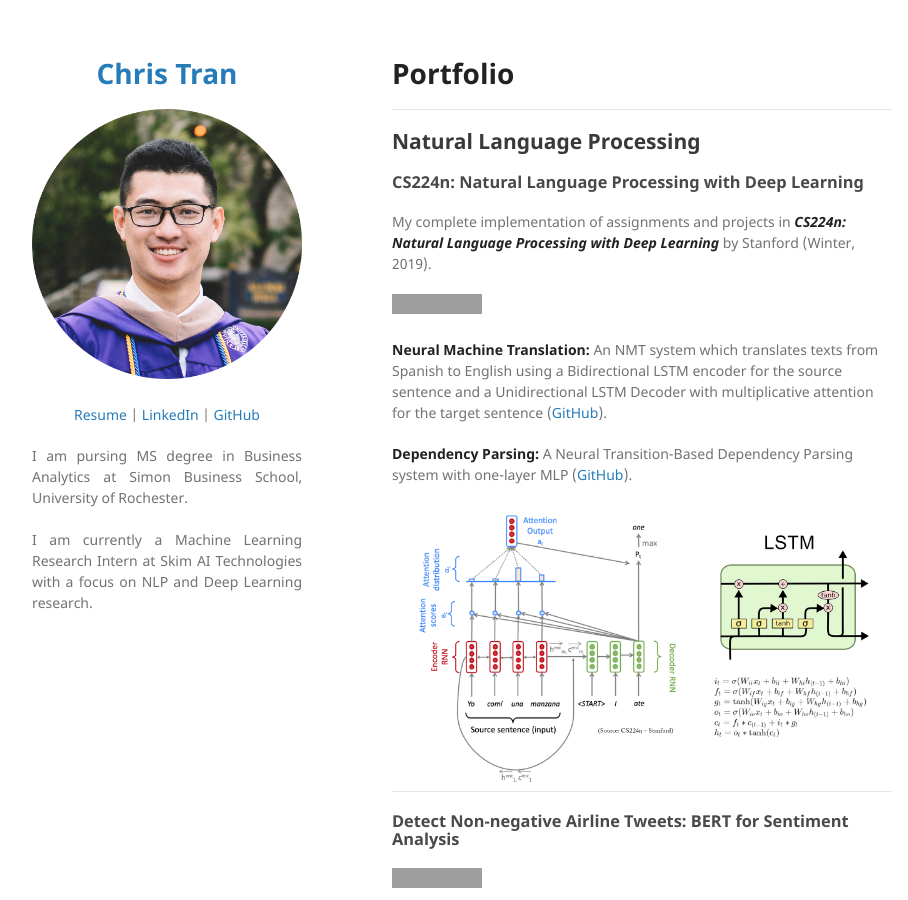
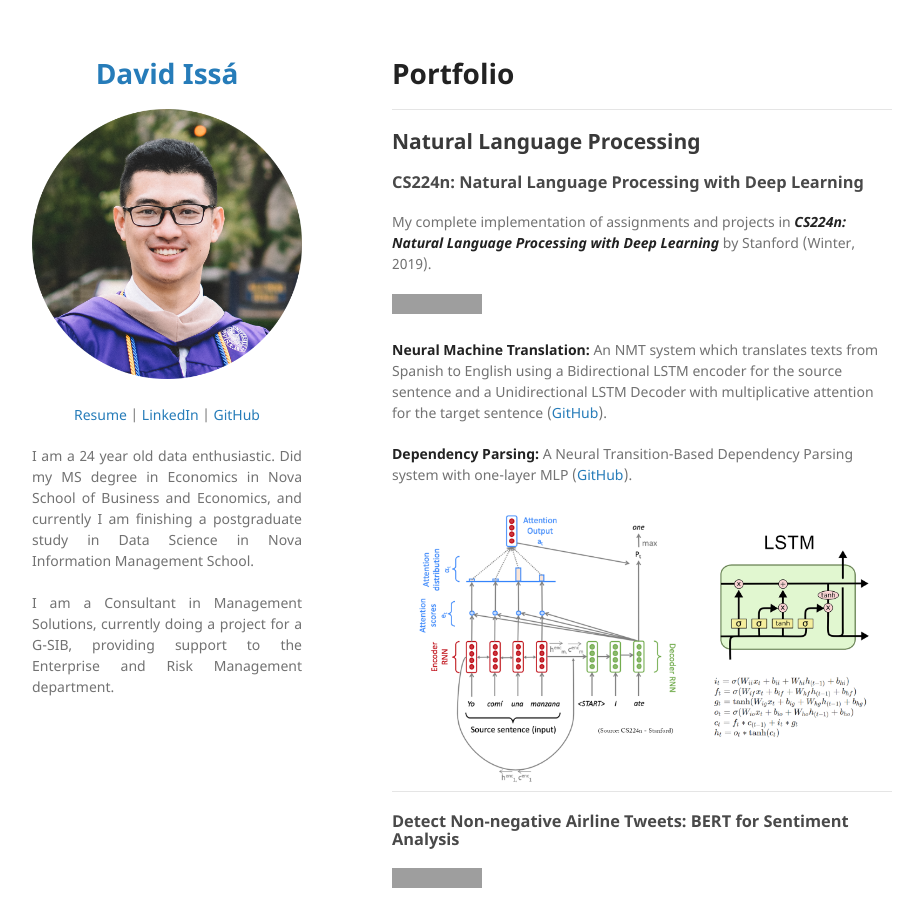
Before and after one commit to davidissa99/davidissa99.github.io, a Jekyll site: the page built from index.md, in a window 1280 px wide and 900 px high. Shown: the whole window, without its empty margins (178-1086 px from the left). Built offline with Jekyll 4.4.1, drawn with Linux system fonts in a browser that asks for light colours; our own code applies the rules of GitHub Pages for plain Markdown files; grey boxes are pictures that could not be loaded.

Commit message:
Update _config.yml

```diff
--- a/_config.yml
+++ b/_config.yml
@@ -1,18 +1,18 @@
-title: <p align="center"> Chris Tran </p>
+title: <p align="center"> David Issá </p>
 
 logo: "/images/picture.png?raw=true"
 
 description:
   <p align="center">
   <a href="pdf/resume.pdf">Resume</a> |
-  <a href="https://www.linkedin.com/in/chriskhanhtran/">LinkedIn</a> |
-  <a href="https://github.com/chriskhanhtran">GitHub</a>
+  <a href="https://www.linkedin.com/in/david-issá">LinkedIn</a> |
+  <a href="https://github.com/davidissa99">GitHub</a>
   </p>
 
   <p align="justify">
-  I am pursing MS degree in Business Analytics at Simon Business School, University of Rochester.
+  I am a 24 year old data enthusiastic. Did my MS degree in Economics in Nova School of Business and Economics, and currently I am finishing a postgraduate study in Data Science in Nova Information Management School.
   <br><br>
-  I am currently a Machine Learning Research Intern at Skim AI Technologies with a focus on NLP and Deep Learning research.
+  I am a Consultant in Management Solutions, currently doing a project for a G-SIB, providing support to the Enterprise and Risk Management department.
   <br><br>
   </p>
 
```
